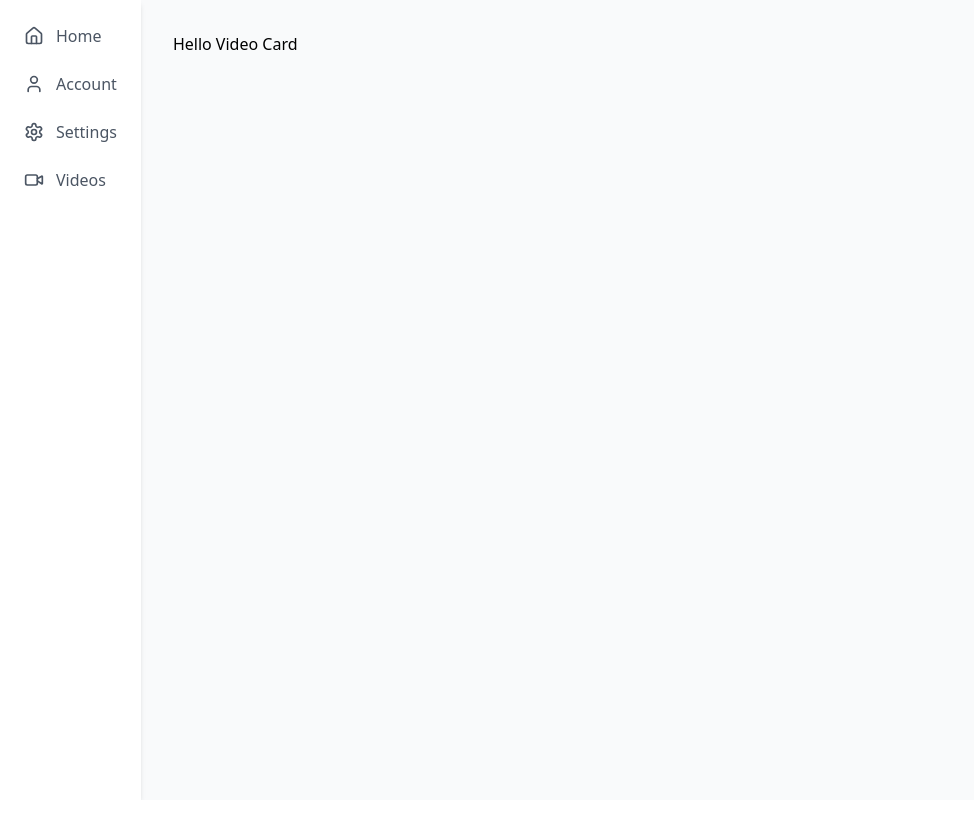
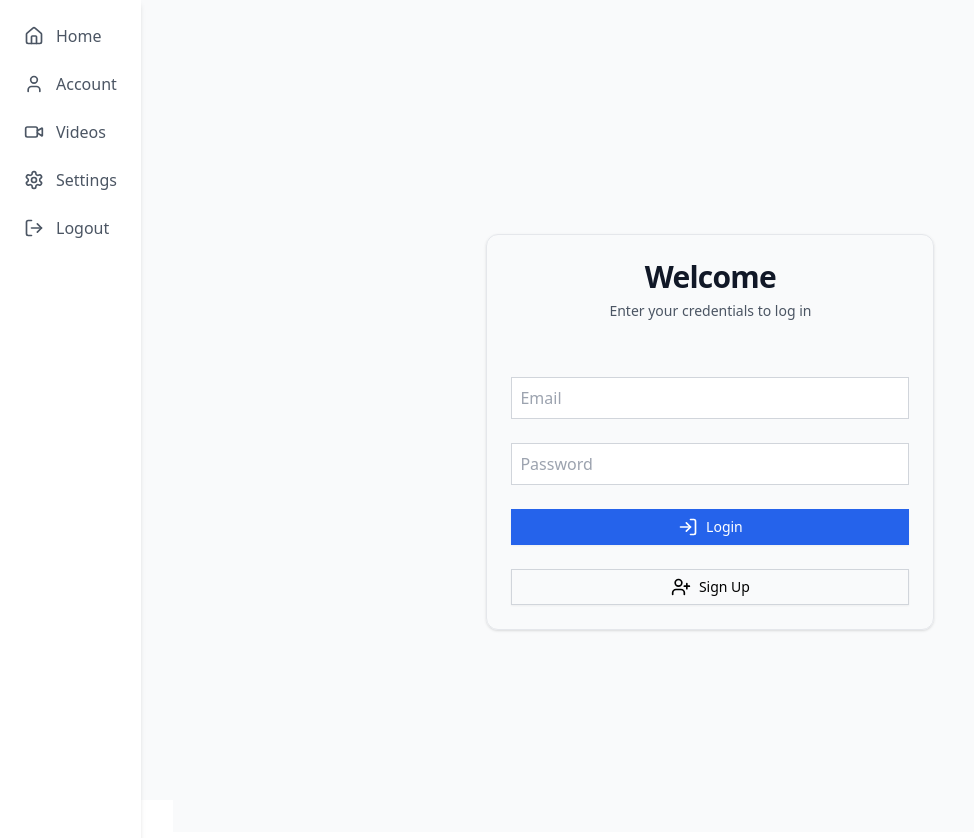
Before and after one commit to EdwinTJ/ytComments, a React (Vite) app in the folder frontend/: page / in a window 1280 px wide. Shown: the top 838 px of the page, without its empty margins (0-974 px from the left). Before the commit the page ends 800 px from the top, so only its background shows below. Built offline with nearby package versions, Linux system fonts and the light colour scheme; sample sign-in values are in the browser's storage.

Commit message:
Add PrivateRoute,Handle sigin and logout

```diff
--- a/frontend/package.json
+++ b/frontend/package.json
@@ -12,6 +12,7 @@
   "dependencies": {
     "@radix-ui/react-icons": "^1.3.0",
     "@radix-ui/react-slot": "^1.1.0",
+    "axios": "^1.7.7",
     "class-variance-authority": "^0.7.0",
     "clsx": "^2.1.1",
     "lucide-react": "^0.439.0",
--- a/frontend/src/Pages/Dashboard.tsx
+++ b/frontend/src/Pages/Dashboard.tsx
@@ -25,10 +25,12 @@ export default function Dashboard() {
   useEffect(() => {
     const fetchVideos = async () => {
       try {
+        const token = localStorage.getItem("token");
         const response = await fetch("http://127.0.0.1:8000/channel_videos/", {
           method: "POST",
           headers: {
             "Content-Type": "application/json",
+            Authorization: `Bearer ${token}`,
           },
           body: JSON.stringify({
             channel_id: "UCSUwTmHIP_rlCTZeQW2oiEg",
@@ -36,7 +38,11 @@ export default function Dashboard() {
         });
 
         const data = await response.json();
-        setVideos(data.videos);
+        if (response.ok) {
+          setVideos(data.videos);
+        } else {
+          console.error("Failed to fetch videos:", data.detail);
+        }
       } catch (error) {
         console.error("Error fetching videos:", error);
       }
--- a/frontend/src/Route.tsx
+++ b/frontend/src/Route.tsx
@@ -1,6 +1,8 @@
 import { createBrowserRouter } from "react-router-dom";
 import App from "./App";
 import Dashboard from "./Pages/Dashboard";
+import PrivateRoute from "./components/PrivateRoute";
+import AuthOptions from "./components/AuthOptions";
 const router = createBrowserRouter([
   {
     path: "/",
@@ -8,11 +10,15 @@ const router = createBrowserRouter([
     children: [
       {
         path: "/",
-        element: <h1>Hello Video Card</h1>,
+        element: <AuthOptions />,
       },
       {
         path: "/videos",
-        element: <Dashboard />,
+        element: (
+          <PrivateRoute>
+            <Dashboard />
+          </PrivateRoute>
+        ),
       },
     ],
   },
--- /dev/null
+++ b/frontend/src/components/AuthOptions.tsx
@@ -0,0 +1,99 @@
+import { useNavigate } from "react-router-dom";
+import { Button } from "@/components/ui/button";
+import {
+  Card,
+  CardContent,
+  CardDescription,
+  CardHeader,
+  CardTitle,
+} from "@/components/ui/card";
+import { LogInIcon, UserPlusIcon } from "lucide-react";
+import { useState } from "react";
+
+export default function AuthOptions() {
+  const [email, setEmail] = useState("");
+  const [password, setPassword] = useState("");
+  const [error, setError] = useState<string | null>(null);
+  const navigate = useNavigate();
+
+  const handleLogin = async () => {
+    try {
+      const response = await fetch("http://127.0.0.1:8000/token/", {
+        method: "POST",
+        headers: {
+          "Content-Type": "application/x-www-form-urlencoded",
+        },
+        body: new URLSearchParams({
+          username: email,
+          password: password,
+        }),
+      });
+
+      const data = await response.json();
+      if (response.ok) {
+        localStorage.setItem("token", data.access_token);
+        navigate("/videos"); // Redirect to the dashboard
+      } else {
+        setError(data.detail || "Login failed");
+      }
+    } catch (error) {
+      setError("Login failed");
+      console.error("Error logging in:", error);
+    }
+  };
+
+  return (
+    <div className="min-h-screen flex items-center justify-center bg-gray-50 py-12 px-4 sm:px-6 lg:px-8">
+      <Card className="w-full max-w-md">
+        <CardHeader className="text-center">
+          <CardTitle className="text-3xl font-extrabold text-gray-900">
+            Welcome
+          </CardTitle>
+          <CardDescription className="mt-2 text-sm text-gray-600">
+            Enter your credentials to log in
+          </CardDescription>
+        </CardHeader>
+        <CardContent className="mt-8 space-y-6">
+          <div>
+            <input
+              type="email"
+              placeholder="Email"
+              className="w-full p-2 border border-gray-300 rounded-md"
+              value={email}
+              onChange={(e) => setEmail(e.target.value)}
+            />
+          </div>
+          <div>
+            <input
+              type="password"
+              placeholder="Password"
+              className="w-full p-2 border border-gray-300 rounded-md"
+              value={password}
+              onChange={(e) => setPassword(e.target.value)}
+            />
+          </div>
+          {error && <p className="text-red-500">{error}</p>}
+          <div>
+            <Button
+              className="w-full flex justify-center items-center py-3 px-4 border border-transparent rounded-md shadow-sm text-sm font-medium text-white bg-blue-600 hover:bg-blue-700"
+              onClick={handleLogin}
+            >
+              <LogInIcon className="mr-2 h-5 w-5" aria-hidden="true" />
+              Login
+            </Button>
+          </div>
+          <div>
+            <Button
+              variant="outline"
+              className="w-full flex justify-center items-center py-3 px-4 border border-gray-300 rounded-md"
+              onClick={() => console.log("Sign Up clicked")}
+            >
+              <UserPlusIcon className="mr-2 h-5 w-5" aria-hidden="true" />
+              Sign Up
+            </Button>
+          </div>
+        </CardContent>
+      </Card>
+    </div>
+  );
+}
--- a/frontend/src/components/Navbar.tsx
+++ b/frontend/src/components/Navbar.tsx
@@ -1,7 +1,27 @@
-import { Link } from "react-router-dom";
-import { HomeIcon, UserIcon, SettingsIcon, VideoIcon } from "lucide-react";
+import { Link, useNavigate } from "react-router-dom";
+import {
+  HomeIcon,
+  UserIcon,
+  SettingsIcon,
+  VideoIcon,
+  LogOutIcon,
+} from "lucide-react";
 
 export default function Navbar() {
+  const isAuthenticated = localStorage.getItem("token"); // Check if user is logged in
+  const navigate = useNavigate();
+
+  const handleLogout = () => {
+    // Clear the token from localStorage
+    localStorage.removeItem("token");
+
+    // Optionally, you can clear other user-related data
+    // localStorage.removeItem("user");
+
+    // Redirect to login or home page
+    navigate("/");
+  };
+
   return (
     <nav className="p-4">
       <ul className="space-y-2">
@@ -14,22 +34,15 @@ export default function Navbar() {
             Home
           </Link>
         </li>
+        {isAuthenticated && (
+          <>
             <li>
               <Link
-            to="/"
+                to="/account" // Correct the path
                 className="flex items-center p-2 text-gray-600 rounded hover:bg-gray-100"
               >
                 <UserIcon className="w-5 h-5 mr-3" />
                 Account
-          </Link>
-        </li>
-        <li>
-          <Link
-            to="/hre"
-            className="flex items-center p-2 text-gray-600 rounded hover:bg-gray-100"
-          >
-            <SettingsIcon className="w-5 h-5 mr-3" />
-            Settings
               </Link>
             </li>
             <li>
@@ -41,6 +54,27 @@ export default function Navbar() {
                 Videos
               </Link>
             </li>
+            <li>
+              <Link
+                to="/settings" // Correct the path
+                className="flex items-center p-2 text-gray-600 rounded hover:bg-gray-100"
+              >
+                <SettingsIcon className="w-5 h-5 mr-3" />
+                Settings
+              </Link>
+            </li>
+            <li>
+              {/* Logout button */}
+              <button
+                onClick={handleLogout}
+                className="flex items-center p-2 text-gray-600 rounded hover:bg-gray-100 w-full"
+              >
+                <LogOutIcon className="w-5 h-5 mr-3" />
+                Logout
+              </button>
+            </li>
+          </>
+        )}
       </ul>
     </nav>
   );
--- /dev/null
+++ b/frontend/src/components/PrivateRoute.tsx
@@ -0,0 +1,9 @@
+import { Navigate } from "react-router-dom";
+
+const PrivateRoute = ({ children }: { children: React.ReactNode }) => {
+  const token = localStorage.getItem("token");
+
+  return token ? children : <Navigate to="/" />;
+};
+
+export default PrivateRoute;
```
Also changed, not shown: 1 other file (tests, documents, lock files or other folders). Lines whose indentation alone changed are shown as unchanged.
